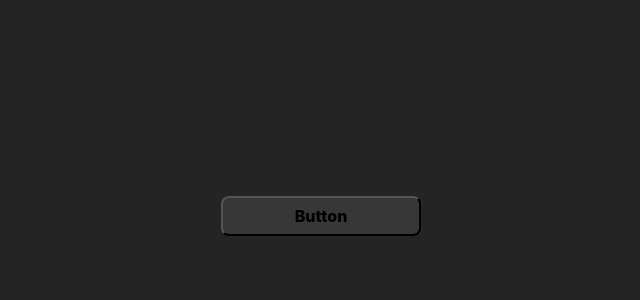
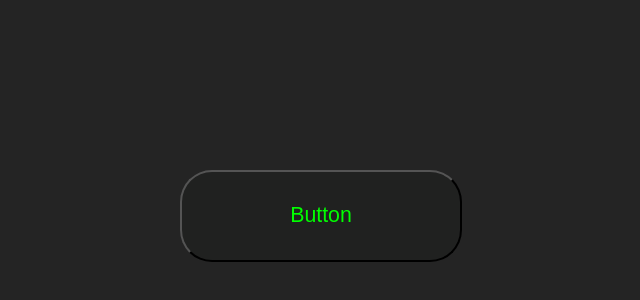
Before and after one commit to xaikodev/xai-ui, a React (Vite) app: page / in a window 1280 px wide. Shown: the part 184-484 px from the top of the page, without its empty margins (319-959 px from the left). Built offline with nearby package versions, Linux system fonts and the light colour scheme.

Commit message:
added features to button

```diff
--- a/src/components/ui/Button/Button.tsx
+++ b/src/components/ui/Button/Button.tsx
@@ -1,38 +1,84 @@
 import styled from 'styled-components'
+
+export type Size = 'xs' | 'sm' | 'm' | 'lg' | 'xlg' | 'full'
+
+export type Roundness = 'clean' | 'pro' | 'rounded'
 
 export type ButtonProps = {
   text: string
   color: string
   background: string
-
-  size: 'xs' | 'sm' | 'm' | 'lg' | 'xlg' | 'full'
+  size: Size
+  round: Roundness
 }
 
-export const Button = (props: ButtonProps) => {
-  const { text } = props
-  return <StyledButton>{text}</StyledButton>
+type StyledButtonProps = {
+  color: string
+  background: string
+  size: Size
+  round: Roundness
 }
 
-const StyledButton = styled.button`
-  min-width: 200px;
-  min-height: 40px;
-  color: linear-gradient(24deg, rgb(2, 0, 36) 0%, rgb(9, 121, 10) 35%, rgb(0, 255, 79) 100%);
-  border-radius: 8px;
-  border: 1px solid
-    linear-gradient(24deg, rgba(2, 0, 36, 1) 0%, rgba(9, 121, 10, 1) 35%, rgba(0, 255, 79, 1) 100%);
-  font-size: 1rem;
-  font-weight: 800;
-  font-family: inherit;
-  background-color: #46464693;
-  cursor: pointer;
-  transition: border-color 0.25s;
-  &:hover {
-    border-color: #646cff;
+const convertSize = (s: Size): number => {
+  switch (s) {
+    case 'xs':
+      return 10
+
+    case 'sm':
+      return 16
+
+    case 'm':
+      return 20
+
+    case 'lg':
+      return 28
+
+    case 'xlg':
+      return 36
+
+    case 'full':
+      return 100
+
+    default:
+      return 16
   }
-  &:focus {
-    outline: 4px auto -webkit-focus-ring-color;
+}
+
+const convertRoundness = (r: Roundness): number => {
+  switch (r) {
+    case 'clean':
+      return 0
+    case 'pro':
+      return 4
+    case 'rounded':
+      return 100
+
+    default:
+      return 4
   }
-  &:focus-visible {
-    outline: 4px auto -webkit-focus-ring-color;
-  }
+}
+
+const StyledButton = styled.button<StyledButtonProps>`
+  border-radius: ${({ round }) => `${convertRoundness(round)}vmin`};
+  color: ${({ color }) => color};
+  background-color: ${({ background }) => background};
+  width: ${({ size }) => `${convertSize(size) * 2.2}vmin`};
+  height: ${({ size }) => `${convertSize(size) / 1.4}vmin`};
+  font-size: ${({ size }) => `${convertSize(size) / 12}rem`};
 `
+
+export const Button = (props: ButtonProps) => {
+  const {
+    text = 'button',
+    color = '#00ff00',
+    background = `#1f201fcf`,
+    size = 'sm',
+    round = 'pro',
+  } = props
+
+  return (
+    <StyledButton color={color} background={background} size={size} round={round}>
+      {text}
+    </StyledButton>
+  )
+}
```
